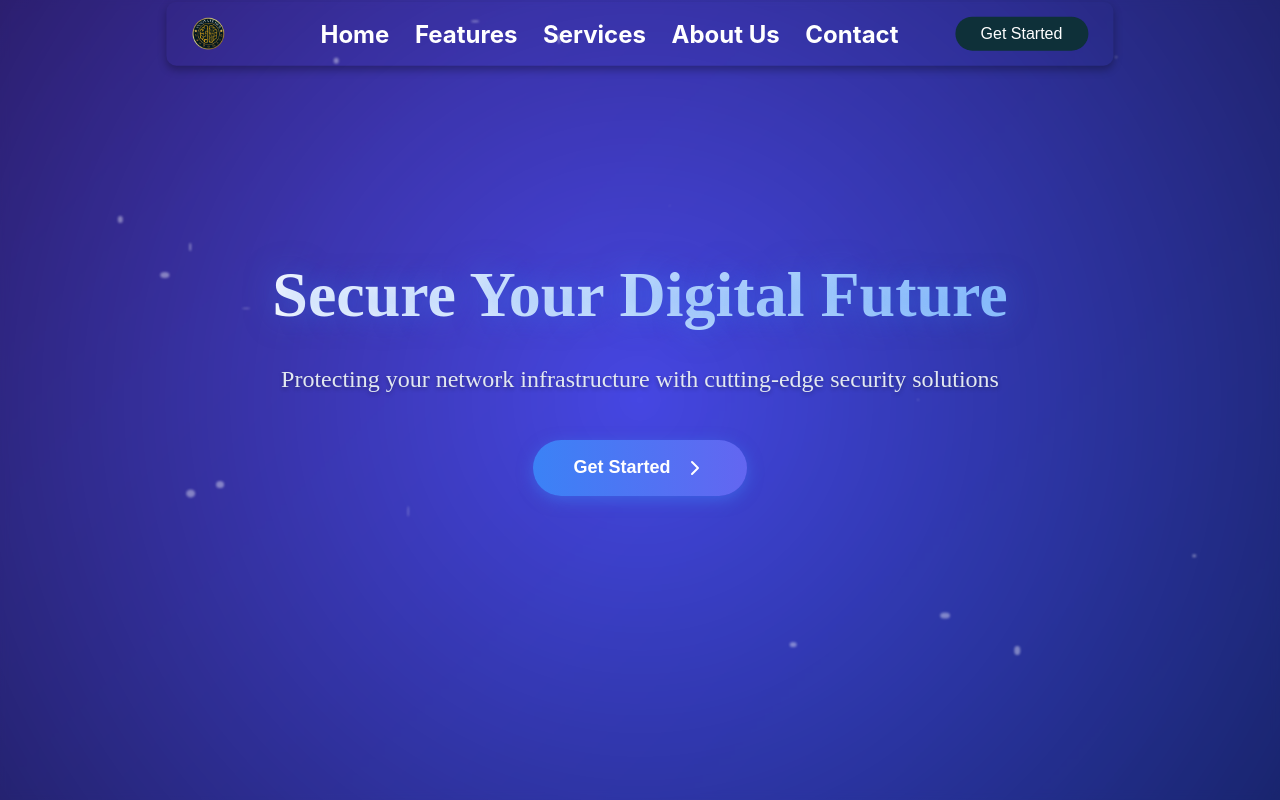
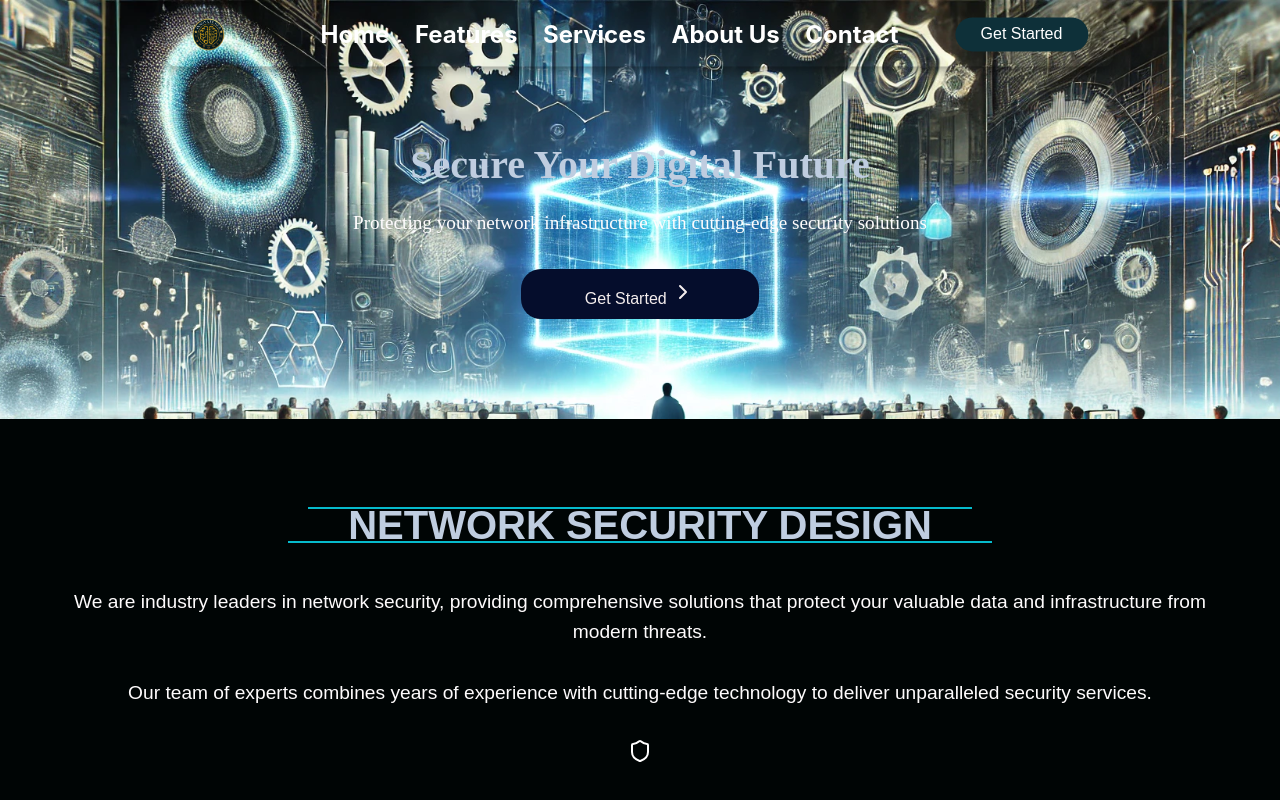
Before and after one commit to innovatehub2024/first-website, a React (Create React App) app: page /mainhome in a window 1280 px wide. Shown: the top 800 px of the page. Built offline with nearby package versions, Linux system fonts and the light colour scheme; a web font is replaced by a local one.

Commit message:
first comment

```diff
--- a/package.json
+++ b/package.json
@@ -1,8 +1,8 @@
 {
+  "homepage": "https://innovatehub2024.github.io/Main-website",
   "name": "innovatehub",
   "version": "0.1.0",
   "private": true,
-  "homepage": "https://innovatehub2024.github.io/official-website/index.html",
   "dependencies": {
     "@fortawesome/fontawesome-free": "^6.6.0",
     "@fortawesome/free-brands-svg-icons": "^6.6.0",
--- a/src/components/software/mainhome.css
+++ b/src/components/software/mainhome.css
@@ -1,4 +1,4 @@
-Global Animations
+/* Global Animations
 @keyframes float {
     0%, 100% { transform: translateY(0); }
     50% { transform: translateY(-20px); }
@@ -26,7 +26,6 @@ Global Animations
     color: #f8fafc;
   }
 
-  /* Enhanced Hero Section */
   .hero-section {
     position: relative;
     height: 100vh;
@@ -110,7 +109,6 @@ Global Animations
     background: linear-gradient(to right, #2563eb, #4f46e5);
   }
 
-  /* Enhanced Who We Are Section */
   .who-we-are {
     padding: 8rem 2rem;
     background: linear-gradient(to bottom, #0f172a, #1e293b);
@@ -140,7 +138,6 @@ Global Animations
     border-radius: 2px;
   }
 
-  /* Enhanced Features Grid */
   .features-grid {
     display: flex;
     flex-wrap: wrap;
@@ -207,7 +204,6 @@ Global Animations
     display: flex;
 
   }
-  /* Enhanced Form Styles */
   .enquiry-section {
     padding: 6rem 2rem;
     background: linear-gradient(to bottom, #1e293b, #0f172a);
@@ -274,7 +270,6 @@ Global Animations
     box-shadow: 0 4px 15px rgba(59, 130, 246, 0.5);
   }
 
-  /* Device Showcase Enhancements */
 
   .devices-grid {
     display: flex;
@@ -328,7 +323,6 @@ Global Animations
     color: #93c5fd;
   }
 
-  /* Additional Animations */
   .animate-pulse {
     animation: pulse 2s infinite;
   }
@@ -337,7 +331,6 @@ Global Animations
     animation: float 3s infinite ease-in-out;
   }
 
-  /* Responsive Design Improvements */
   @media (max-width: 768px) {
     .hero-title {
       font-size: 2.5rem;
@@ -366,4 +359,4 @@ Global Animations
       width: 100%;
       max-width: 300px;
     }
-  }
+  } */
```
